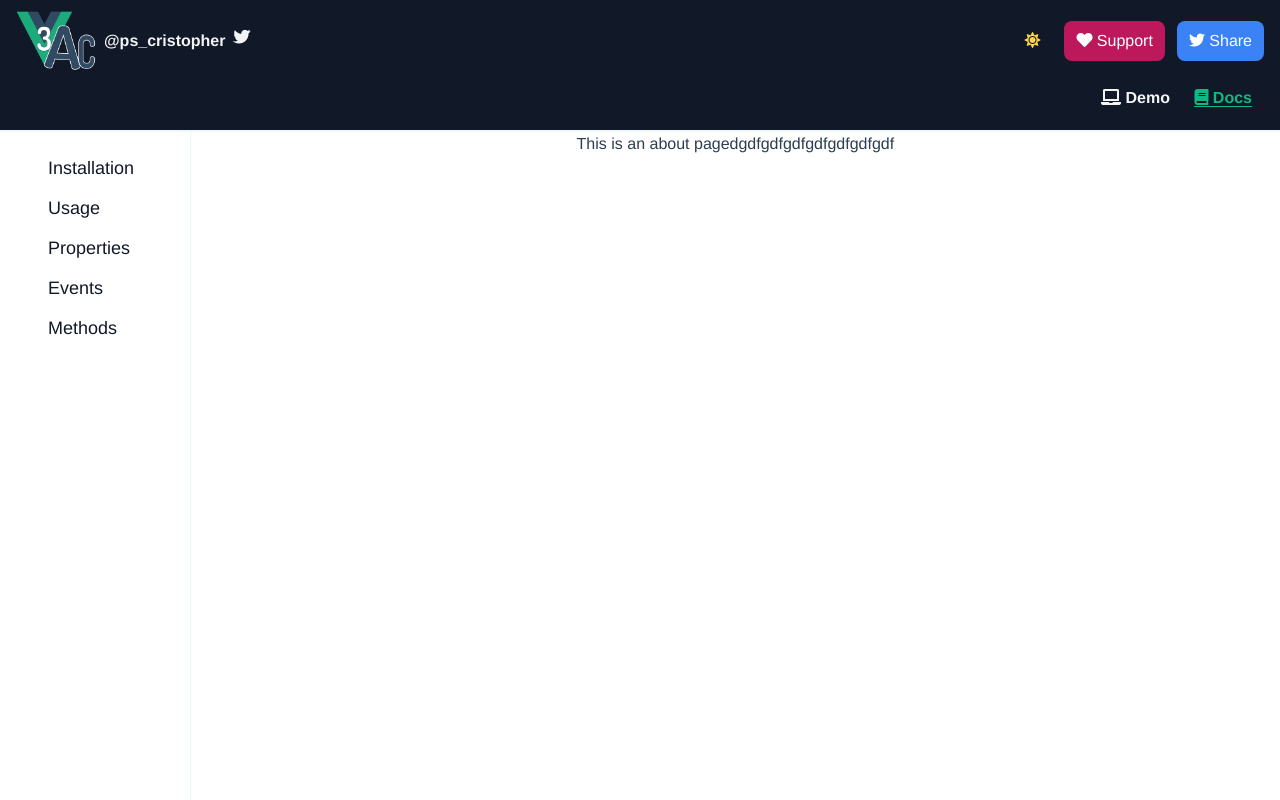
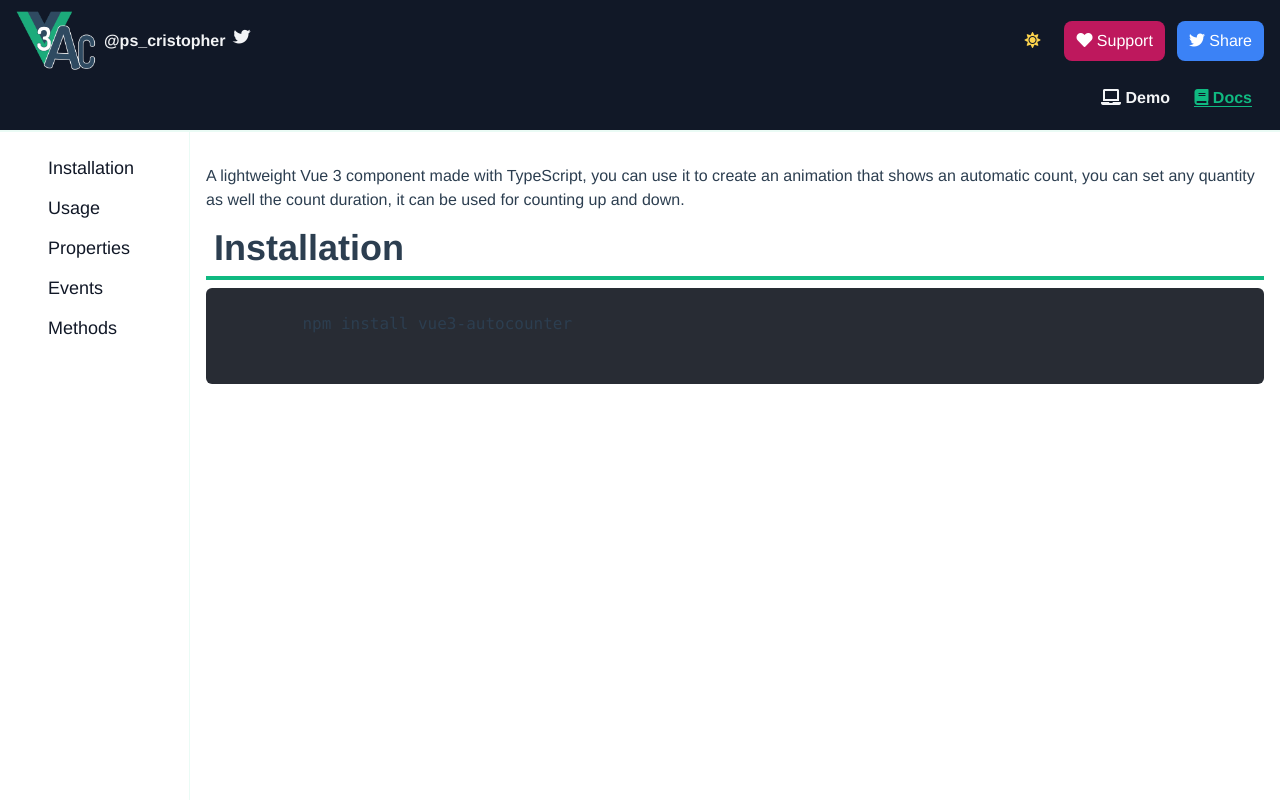
Before and after one commit to ps-cristopher/vue3-autocounter-docs, a Vue app: page /docs in a window 1280 px wide. Shown: the top 800 px of the page. Built offline with nearby package versions, Linux system fonts and the light colour scheme; some icons are missing.

Commit message:
Uodates docs

```diff
--- a/src/views/Docs.vue
+++ b/src/views/Docs.vue
@@ -1,7 +1,18 @@
 <template>
   <Sidebar>
-    <div class="flex flex-col w-full">
-      <h1>This is an about pagedgdfgdfgdfgdfgdfgdfgdf</h1>
+    <div class="flex flex-col w-full text-left px-4 py-4">
+      <p class="my-4">
+        A lightweight Vue 3 component made with TypeScript, you can use it to
+        create an animation that shows an automatic count, you can set any
+        quantity as well the count duration, it can be used for counting up
+        and down.
+      </p>
+      <h1 class="title">Installation</h1>
+      <pre class="code my-2">
+        <code>
+          npm install vue3-autocounter
+        </code>
+      </pre>
     </div>
   </Sidebar>
 </template>
@@ -21,3 +32,18 @@ export default defineComponent({
   },
 });
 </script>
+
+<style lang="postcss">
+.title {
+  @apply
+  text-4xl font-bold
+  pl-2 pb-2
+  border-b-4 border-green-500;
+}
+
+.code {
+  position: relative;
+  background-color: #282c34;
+  border-radius: 6px;
+}
+</style>
```
